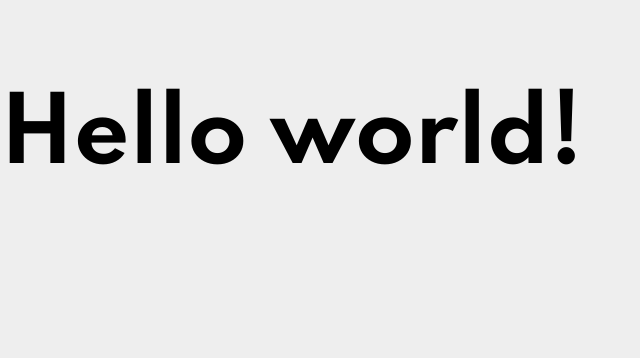
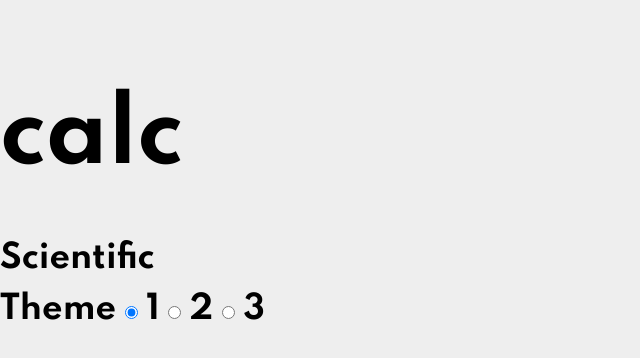
Before and after one commit to fbtot/calculator-app, a website built with webpack: page src/index.html in a window 1280 px wide. Shown: the whole page, without its empty margins (0-640 px from the left). Built offline with nearby package versions, Linux system fonts and the light colour scheme.

Commit message:
feat(html): add header

```diff
--- a/src/index.html
+++ b/src/index.html
@@ -16,6 +16,43 @@
     <title>Calculator</title>
   </head>
   <body>
-    <h1>Hello world!</h1>
+    <main>
+      <section class="calculator dark-theme">
+        <!-- ============================================ -->
+        <!-- ··········································· § HEADER ··· -->
+        <!-- ======================================== -->
+        <header class="calculator__header">
+          <div class="header__title-container">
+            <h1 class="header__title">calc</h1>
+          </div>
+
+          <!-- =================================== § SWITCH === -->
+          <div class="header__options">
+            <span class="header__scientific-mode">Scientific</span>
+            <div class="header__theme theme-switch">
+              <span class="header__theme__title">Theme</span>
+              <input type="radio" name="switch" id="themeOne" class="theme-switch__radio header__theme__radio" checked />
+              <label for="themeOne" class="header__theme__label theme-switch__label">1</label>
+
+              <input type="radio" name="switch" id="themeTwo" class="theme-switch__radio header__theme__radio" />
+              <label for="themeTwo" class="header__theme__label theme-switch__label">2</label>
+
+              <input type="radio" name="switch" id="themeThree" class="theme-switch__radio header__theme__radio" />
+              <label for="themeOne" class="header__theme__label theme-switch__label">3</label>
+              <div class="theme-switch__indicator"></div>
+            </div>
+          </div>
+        </header>
+        <!-- ============================================ -->
+        <!-- ··········································· § DISPLAY ··· -->
+        <!-- ======================================== -->
+        <div class="display container"></div>
+
+        <!-- ============================================ -->
+        <!-- ··········································· § BUTTONS ··· -->
+        <!-- ======================================== -->
+        <div class="buttons-container"></div>
+      </section>
+    </main>
   </body>
 </html>
```
